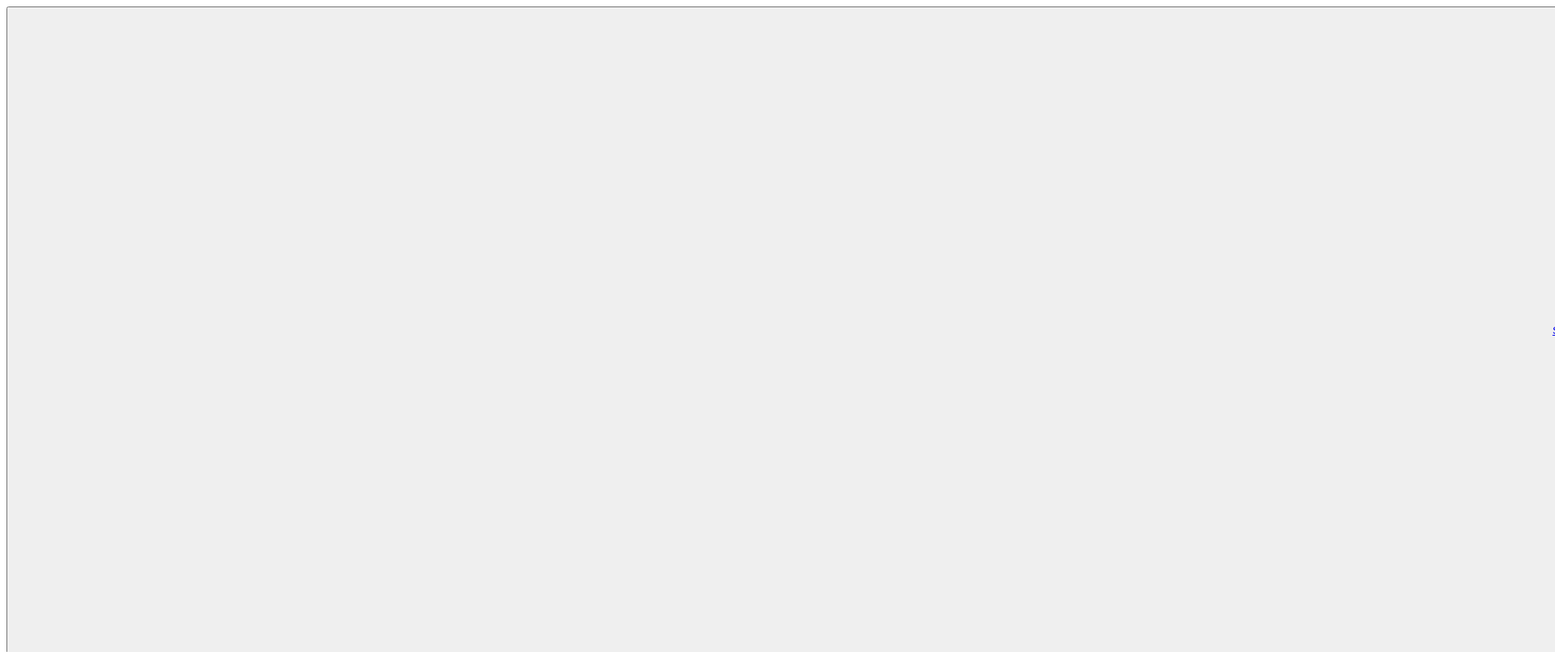
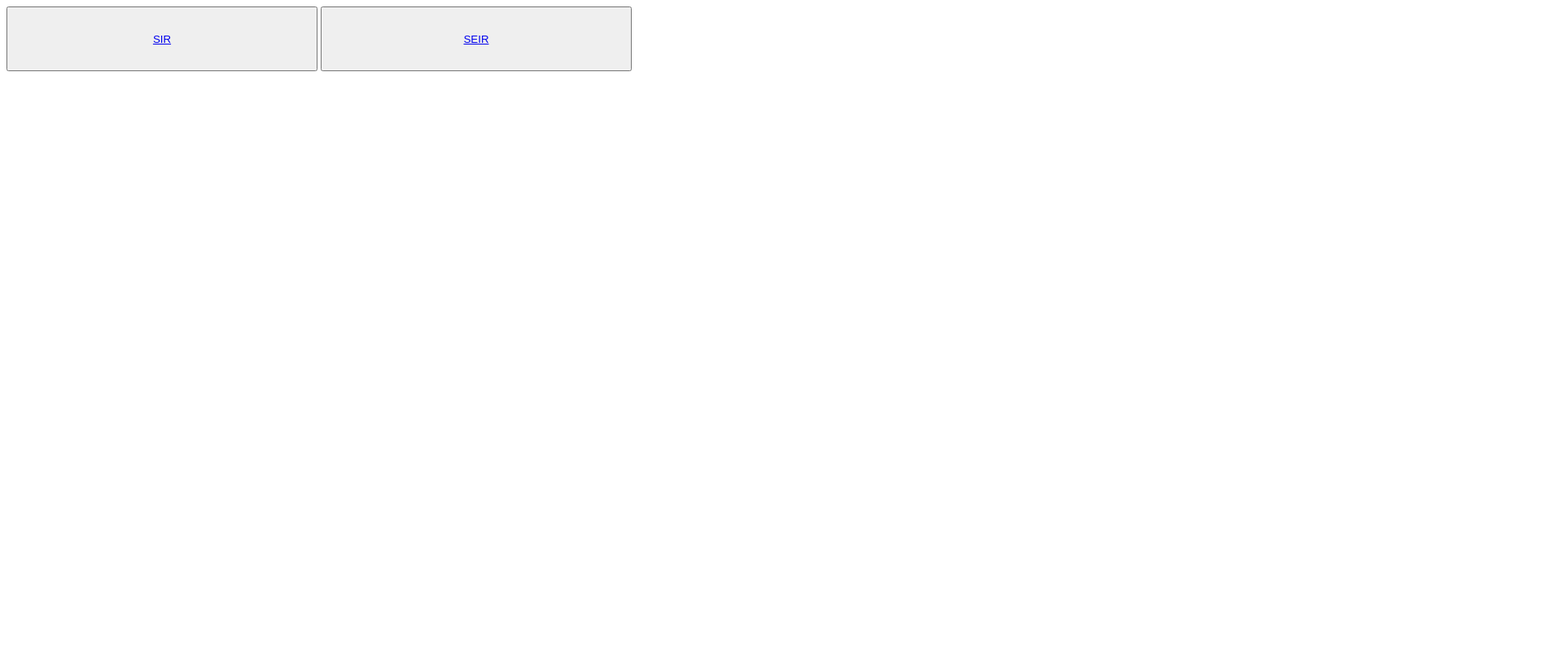
Before and after one commit to JUNE06-3723684484/SIR-model-test, a plain HTML site: page index.html in a window 1280 px wide. Shown: the top 806 px of the page at 81% size, 1920 px wide, since content can reach past the window. Drawn offline with Linux system fonts and the light colour scheme.

Commit message:
button size

```diff
--- a/style.css
+++ b/style.css
@@ -1,4 +1,4 @@
 button {
-    width: 300vw;
-    height: 100vh;
+    width: 30vw;
+    height: 10vh;
 }
```
